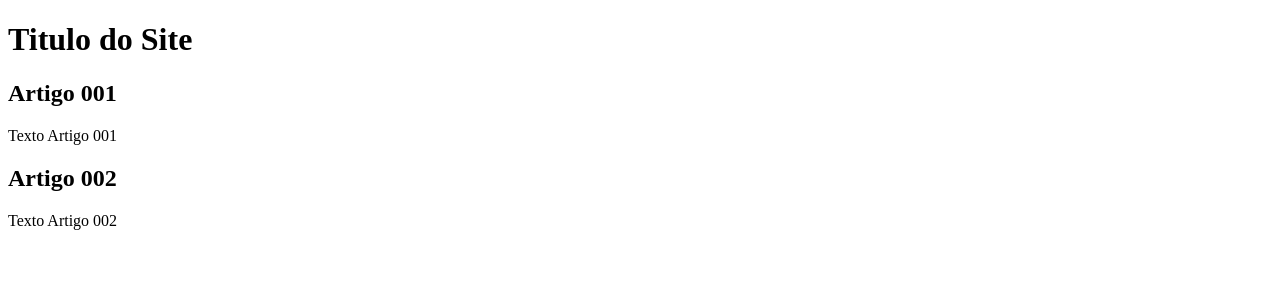
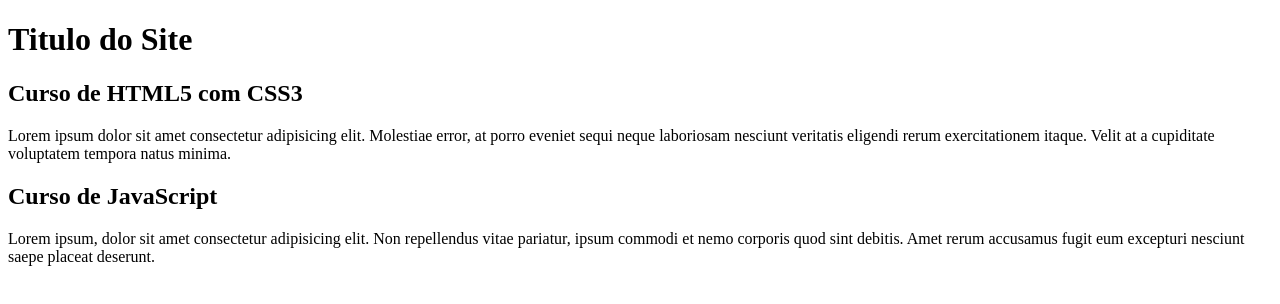
Before and after one commit to alessandroaires/projeto-site, a plain HTML site: page index.html in a window 1280 px wide. Drawn offline with Linux system fonts and the light colour scheme.

Commit message:
comecei a escrever o conteudo

```diff
--- a/index.html
+++ b/index.html
@@ -12,12 +12,12 @@
             <h1>Titulo do Site</h1>
         </header>
         <article>
-            <h2>Artigo 001</h2>
-            <p>Texto Artigo 001</p>
+            <h2>Curso de HTML5 com CSS3</h2>
+            <p>Lorem ipsum dolor sit amet consectetur adipisicing elit. Molestiae error, at porro eveniet sequi neque laboriosam nesciunt veritatis eligendi rerum exercitationem itaque. Velit at a cupiditate voluptatem tempora natus minima.</p>
         </article>
         <article>
-            <h2>Artigo 002</h2>
-            <p>Texto Artigo 002</p>
+            <h2>Curso de JavaScript</h2>
+            <p>Lorem ipsum, dolor sit amet consectetur adipisicing elit. Non repellendus vitae pariatur, ipsum commodi et nemo corporis quod sint debitis. Amet rerum accusamus fugit eum excepturi nesciunt saepe placeat deserunt.</p>
         </article>
     </main>
 </body>
```
